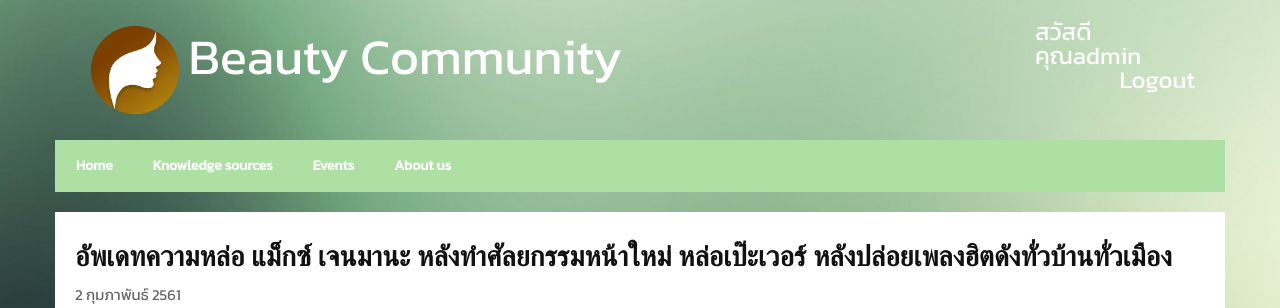
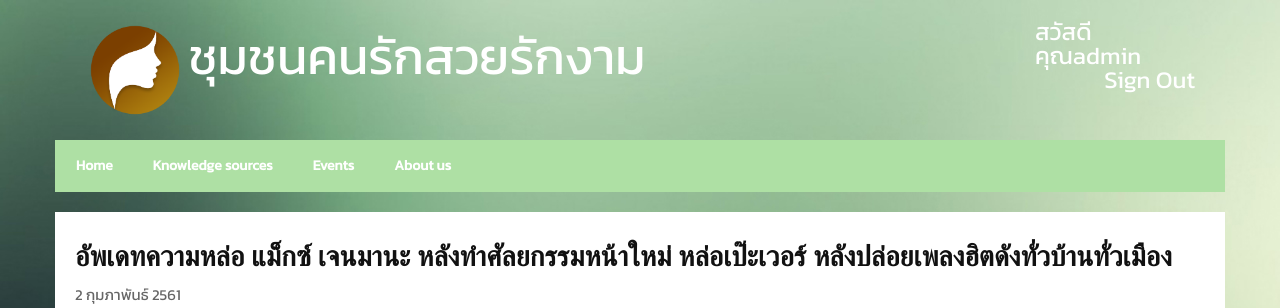
Before and after one commit to OopIp22/Owlsoft, a PHP site: page /content.php?news_id=1 in a window 1280 px wide. Shown: the top 308 px of the page. Run offline with PHP 8.4, Linux system fonts and the light colour scheme; a user stored in the database is signed in; data comes from the database, SQL or seed files in the repository; some libraries are stand-ins or nearby versions; some web fonts are replaced.

Commit message:
hongtae update

```diff
--- a/checkLogin.php
+++ b/checkLogin.php
@@ -15,7 +15,7 @@ try{
     $stmt->execute(); //หลังจากที่กำหนดค่าใน prepare แล้วให้เริ่มทำการประมวลผลได้
     if ($row = $stmt->fetch()) {
         $_SESSION["username"] = $row["Username"];
-        if( $row['status'] == 'admin'){
+        if( $_SESSION["username"] == 'admin'){
             header("location: dashboard.php");
         }else{
         header("location: $back");
--- a/connect.php
+++ b/connect.php
@@ -1,5 +1,10 @@
 <?php
-$pdo = new PDO("mysql:host=localhost;dbname=beauty_community", "root", "");
-$pdo->setAttribute( PDO::ATTR_ERRMODE, PDO::ERRMODE_EXCEPTION );
-$pdo->exec ( "SET NAMES \"utf8\"" );
+try{
+$pdo = new PDO('mysql:host=10.199.66.227;dbname=sec01_ose;charset=utf8', 'Sec01_OSE', 'E87tO5p9',
+array(PDO::MYSQL_ATTR_INIT_COMMAND => "SET NAMES 'utf8'"));
+$pdo->setAttribute(PDO::ATTR_ERRMODE, PDO::ERRMODE_EXCEPTION);
+    //echo "เชื่อมได้";
+}catch(PDOException $e){
+    die('Error connecting to database');
+}
 ?>
--- a/content.php
+++ b/content.php
@@ -53,7 +53,7 @@
   <meta name="viewport" content="width=device-width, initial-scale=1">
   <meta name="description" content="Free Bootstrap Themes by 365Bootstrap dot com - Free Responsive Html5 Templates">
   <meta name="author" content="https://www.365bootstrap.com">
-  <title>Post Detail</title>
+  <title>ชุมชนคนรักสวนรักงาม</title>
   <!-- Bootstrap Core CSS -->
   <link rel="stylesheet" href="css/bootstrap.min.css" type="text/css">
   <!-- Custom CSS -->
@@ -110,15 +110,15 @@
    <div class="container">
        <div class="col-md-10">
              <img src="beauty-logo.png" height="100px" width="100px">
-            <div class="logo" style="display:inline; color:white;"><span style="font-size:50px;">Beauty Community</span></div>
+            <div class="logo" style="display:inline; color:white;"><span style="font-size:50px;">ชุมชนคนรักสวยรักงาม</span></div>
        </div>
     <div class="col-md-2" id="rightpanel">
        <?php
         if (isset($_SESSION["username"])) {
             echo "<a href='#' style='float:right;'>สวัสดี คุณ".$_SESSION["username"]."</a><br>";
-            echo "<a href='logout.php' style='float:right;'>Logout</a>";
+            echo "<a href='logout.php' style='float:right;'>Sign Out</a>";
         }else{
-            echo "<a href='#' id='signin' style='float:right;' data-toggle='modal' data-target='#login-modal'>Sign in</a><br>";
+            echo "<a href='#' id='signin' style='float:right;' data-toggle='modal' data-target='#login-modal'>Sign In</a><br>";
             echo "<a href='#' style='float:right;'>Register</a>";
         }
             ?>
@@ -142,7 +142,7 @@
 				 <div class="login-help info">
 					<a href="#">Forgot Password</a>
 				  </div>
-                     <div class="g-recaptcha" data-callback="makeaction" data-sitekey="6Lc3oUwUAAAAAOCSkSybN7_kMHFVbzflx-ysw4Ek"></div>
+                     <div class="g-recaptcha" data-callback="makeaction" data-sitekey="6LfUIk0UAAAAANcI5VnU7DPsj9rUm-g9fSB0hgSK"></div>
 				</div>
 			</div>
 
```
Also changed, not shown: index.php (+10 -10 lines).
